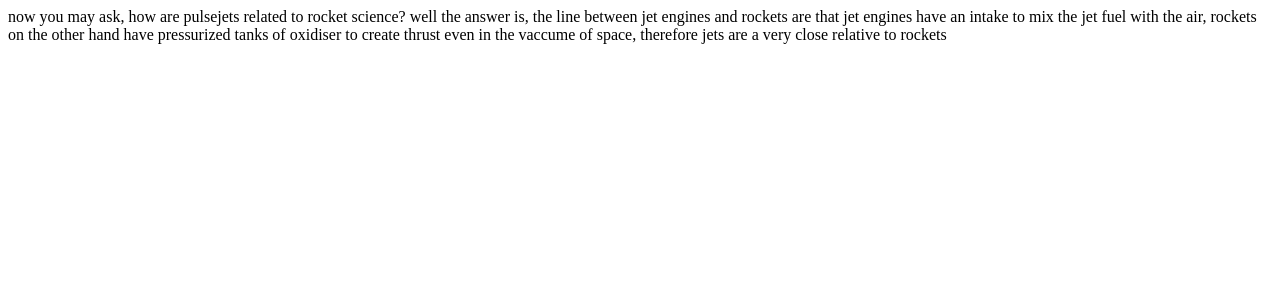
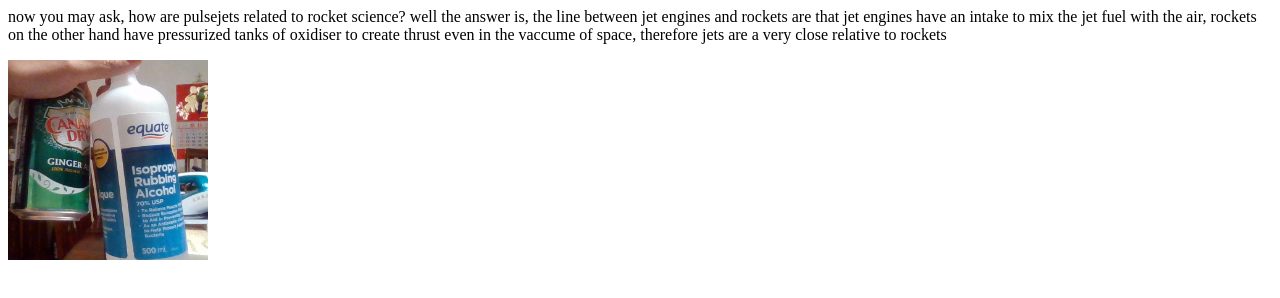
Before and after one commit to itsrocketscience/diy-soda-can-pulsejet, a plain HTML site: page index.html in a window 1280 px wide. Drawn offline with Linux system fonts and the light colour scheme.

Commit message:
Update index.html

```diff
--- a/index.html
+++ b/index.html
@@ -2,3 +2,4 @@
   fuel with the air, rockets on the other hand have pressurized tanks of oxidiser to create thrust even in the vaccume of space, therefore jets are a
   very close relative to rockets
 </p>
+<img src="b12c31ac-4920-4583-835a-9c35ab4bea8e.png" alt="picture" style="width:200px;height:200px;">
```
